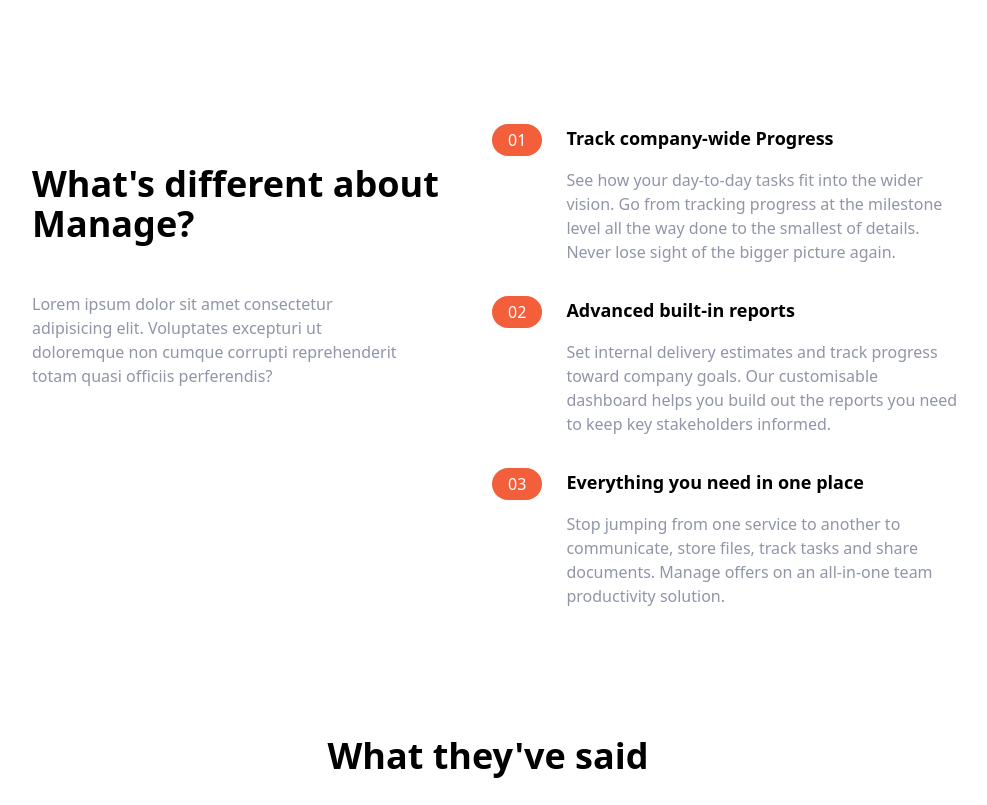
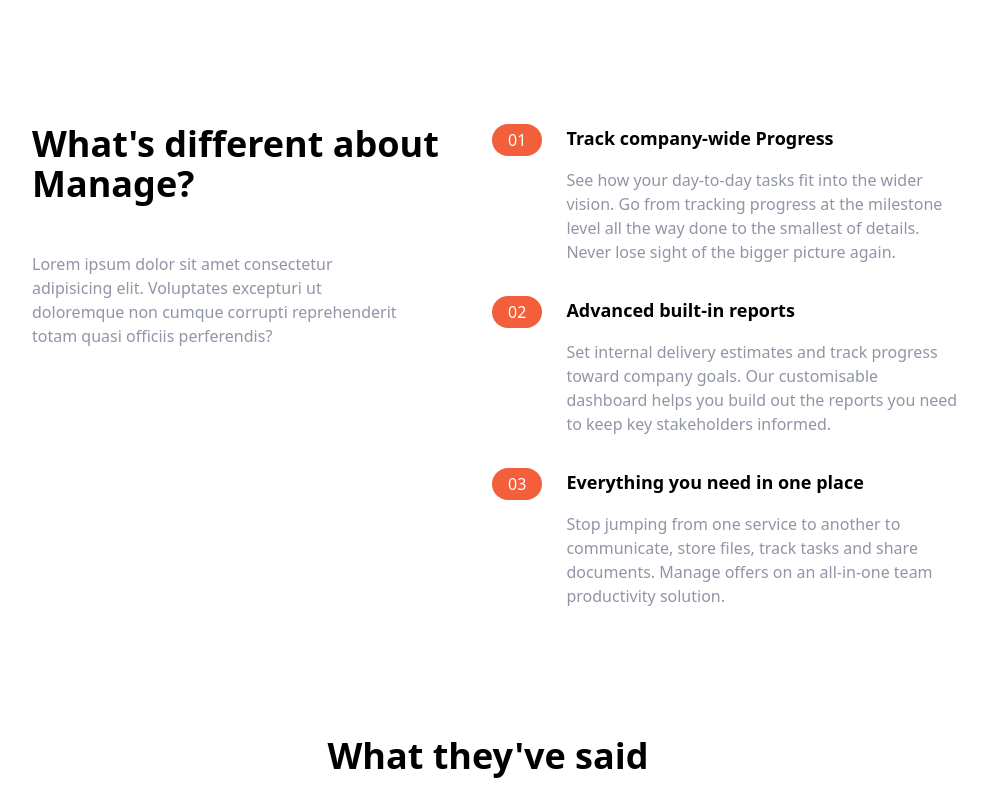
Before and after one commit to d-zucho/manage-landing-page, a website: page src/index.html in a window 1280 px wide. Shown: the part 688-1493 px from the top of the page, without its empty margins (152-1139 px from the left). Drawn offline with Linux system fonts and the light colour scheme.

Commit message:
fix margin issue in features section

```diff
--- a/src/index.html
+++ b/src/index.html
@@ -91,7 +91,7 @@
           <!-- features tagliine -->
           <div
             id="features-tagline"
-            class="flex flex-col px-4 mx-auto mt-10 space-y-12"
+            class="flex flex-col px-4 mx-auto mb-6 space-y-12"
           >
             <h2
               class="max-w-md space-y-12 text-4xl font-bold text-center md:text-left"
```
Also changed, not shown: css/main.css.
